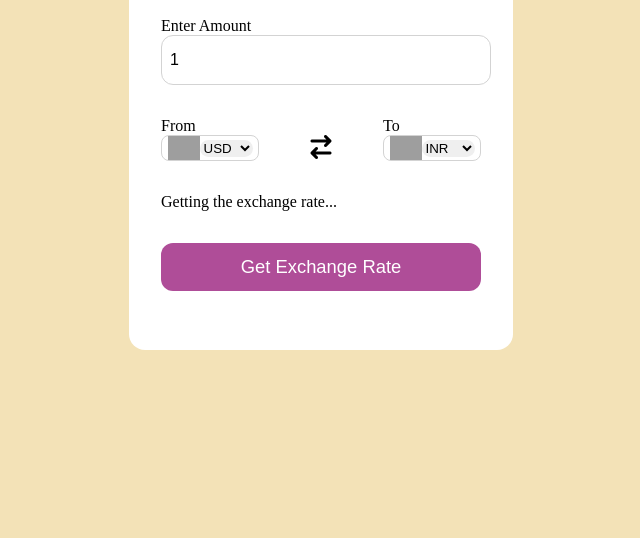
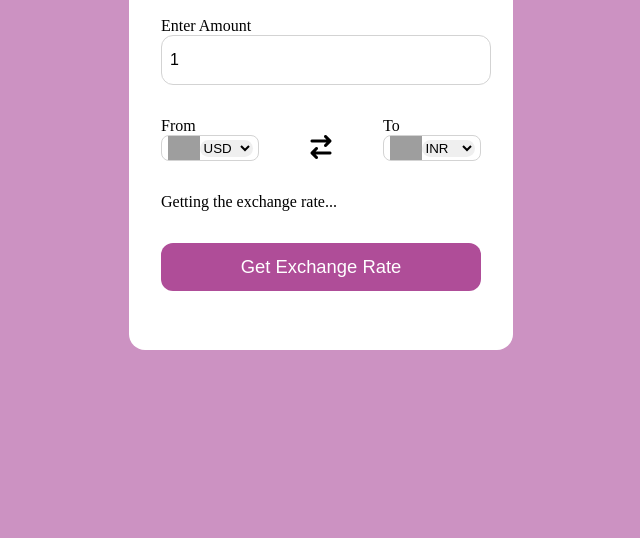
Before and after one commit to Kunal-verma-7/Currency-Convertor, a plain HTML site: page index.html in a window 1280 px wide. Shown: the part 262-800 px from the top of the page, without its empty margins (319-959 px from the left). Drawn offline with Linux system fonts and the light colour scheme; grey boxes are pictures that could not be loaded.

Commit message:
Update style.css

```diff
--- a/style.css
+++ b/style.css
@@ -8,7 +8,7 @@ body {
     justify-content: center;
     align-items: center;
     min-height: 100vh;
-    background-color: #f3e2b7;
+    background-color: #CC92C2;
 }
 
 .container {
```
